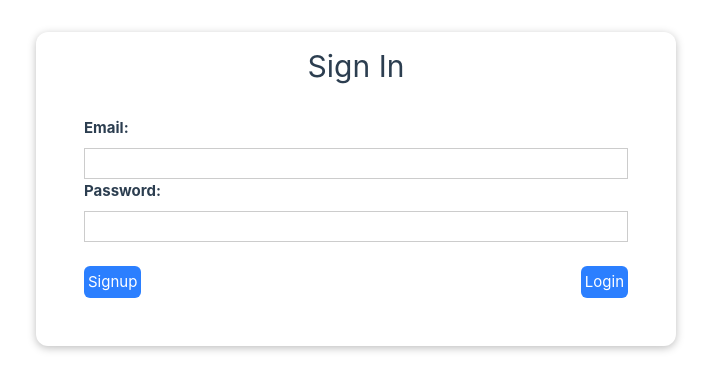
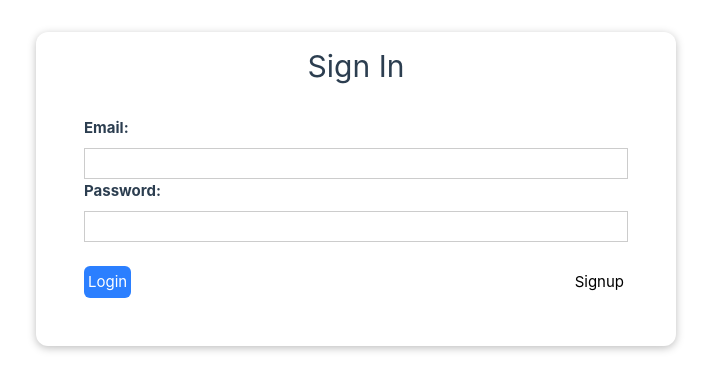
Before and after one commit to michael-adams-01/vue-todo, a Vue app: page /signin in a window 1280 px wide. Shown: the top 390 px of the page, without its empty margins (284-995 px from the left). Built offline with nearby package versions, Linux system fonts and the light colour scheme.

Commit message:
Remove /auth

```diff
--- a/src/router/index.js
+++ b/src/router/index.js
@@ -1,5 +1,4 @@
 import { createRouter, createWebHistory } from 'vue-router'
-import UserAuth from '../views/UserAuth.vue'
 import Home from '../views/Home.vue'
 import SignIn from '../views/SignIn.vue'
 import SignUp from '../views/SignUp.vue'
@@ -7,8 +6,7 @@ import SignUp from '../views/SignUp.vue'
 const router = createRouter({
   history: createWebHistory(import.meta.env.BASE_URL),
   routes: [
-    { path: '/', redirect: '/auth' },
-    { path: '/auth', component: UserAuth, },
+    { path: '/', redirect: '/signin' },
     { path: '/home', component: Home },
     { path: '/signin', component: SignIn },
     { path: '/signup', component: SignUp },
--- a/src/views/Home.vue
+++ b/src/views/Home.vue
@@ -41,7 +41,7 @@ export default {
   methods: {
     signout() {
       this.store.userId = '',
-        this.$router.replace('/auth');
+        this.$router.replace('/signin');
     },
     validateForm() {
       if (this.newTaskInput === '') {
--- a/src/views/SignIn.vue
+++ b/src/views/SignIn.vue
@@ -12,9 +12,10 @@
         <h3 class="text-red-500" v-if="!passwordInput.isValid">Invalid Password</h3>
         <br>
         <div class="flex justify-between">
-          <router-link to="/signup" class="bg-blue-500 p-1 font-bold text-white rounded-md">Signup</router-link>
-          <button v-if="!isLoading" class="bg-blue-500 p-1 font-bold text-white rounded-md">Login</button>
+          <button v-if="!isLoading" class="hover:scale-95 bg-blue-500 p-1 font-bold text-white rounded-md">Login</button>
           <button v-else class="animate-pulse bg-blue-500 p-1 font-bold text-white rounded-md">Login</button>
+          <router-link to="/signup" class="p-1 font-bold text-black rounded-md hover:scale-95
+            hover:rounded-md hover:bg-blue-200">Signup</router-link>
         </div>
       </form>
       <base-spinner v-if="isLoading"></base-spinner>
--- a/src/views/SignUp.vue
+++ b/src/views/SignUp.vue
@@ -11,8 +11,10 @@
         <h3 class="font-bold text-red-500" v-if="!enteredPassword.isValid">Password is invalid</h3>
         <br>
         <div class="flex justify-between">
-          <router-link to="/signin" class="bg-blue-500 p-1 font-bold text-white rounded-md">Sign in</router-link>
-          <button class="bg-blue-500 p-1 font-bold text-white rounded-md">Signup</button>
+          <button class="hover:scale-95 bg-blue-500 p-1 font-bold text-white rounded-md">Signup</button>
+          <router-link to="/signin"
+            class="p-1 font-bold text-black rounded-md hover:scale-95 hover:rounded-md hover:bg-blue-200">Sign
+            in</router-link>
         </div>
       </form>
       <base-spinner v-if="isLoading"></base-spinner>
--- a/src/views/UserAuth.vue
+++ /dev/null
@@ -1,13 +0,0 @@
-<template>
-  <div>
-    <base-card>
-      <div class="flex justify-between p-5">
-        <router-link class="p-1 bg-blue-500 font-bold text-white" to="/signin">Signin</router-link>
-        <router-link class="p-1 bg-blue-500 font-bold text-white" to="/signup">Signup</router-link>
-      </div>
-    </base-card>
-  </div>
-</template>
-
-<script>
-</script>
```
